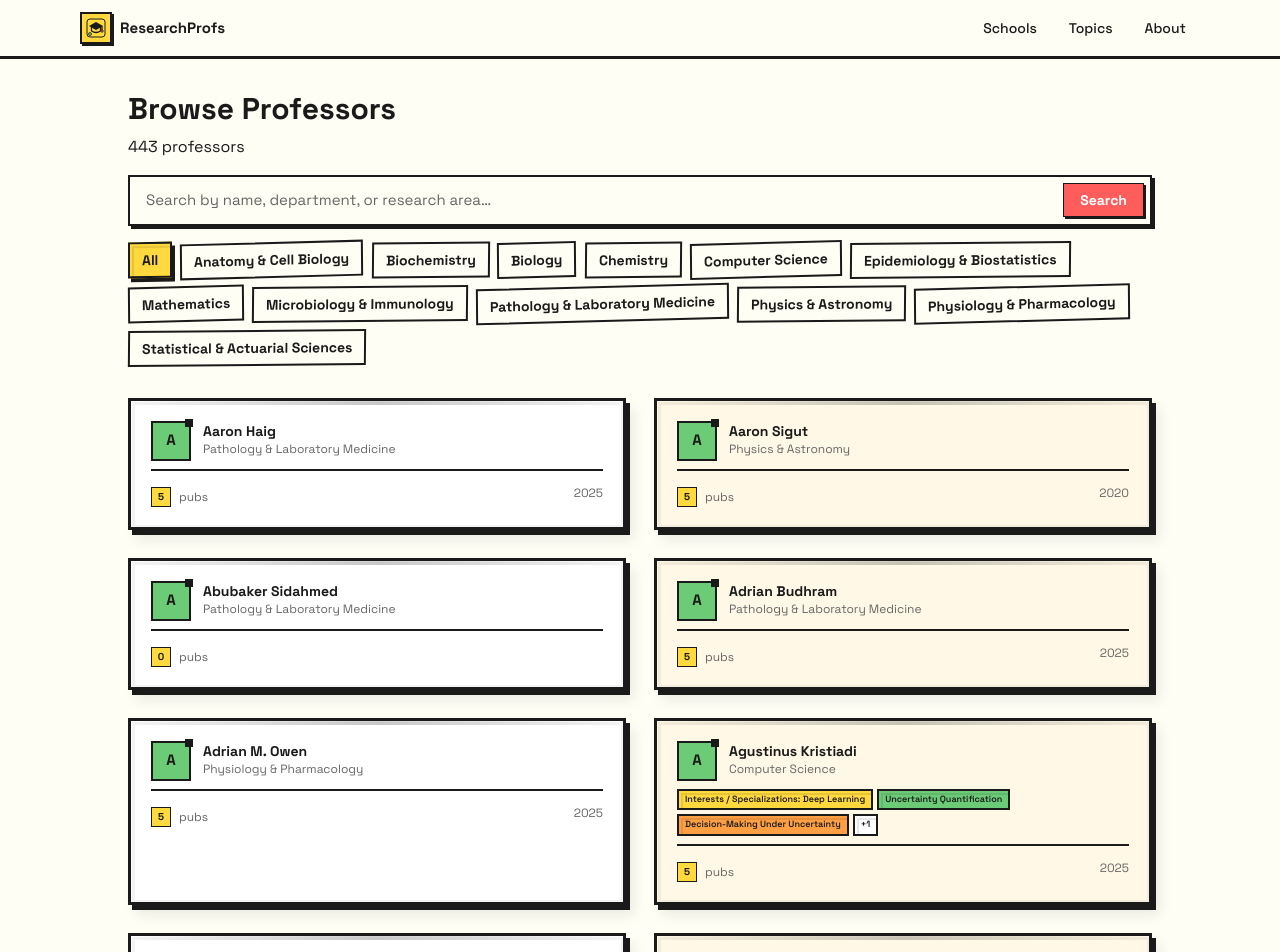
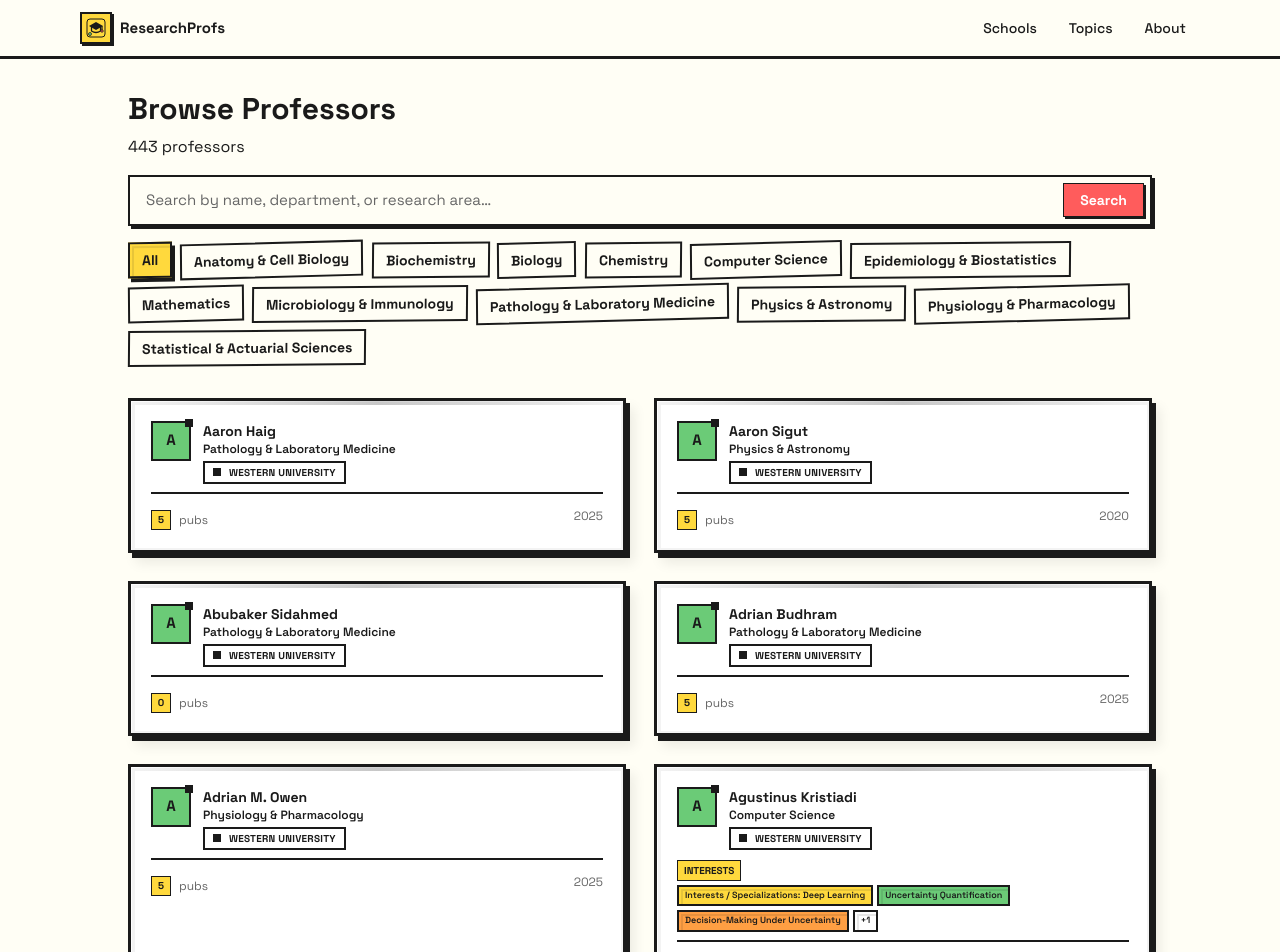
Before and after one commit to lucianlavric/western-research-profs, a Next.js app: page /professors in a window 1280 px wide. Shown: the top 952 px of the page. Built offline with nearby package versions, Linux system fonts and the light colour scheme.

Commit message:
style: clarify school context and unify cards

```diff
--- a/app/professors/page.tsx
+++ b/app/professors/page.tsx
@@ -71,8 +71,8 @@ export default async function ProfessorsPage({ searchParams }: Props) {
         {/* Results */}
         {professors.length > 0 ? (
           <div className="grid grid-cols-1 md:grid-cols-2 xl:grid-cols-2 gap-5 md:gap-7">
-            {professors.map((prof, idx) => (
-              <ProfessorCardInteractive key={prof.id} professor={prof} striped={idx % 2 === 1} />
+            {professors.map((prof) => (
+              <ProfessorCardInteractive key={prof.id} professor={prof} />
             ))}
           </div>
         ) : (
--- a/components/ProfessorCard.tsx
+++ b/components/ProfessorCard.tsx
@@ -15,12 +15,12 @@ function getColor(name: string) {
 export default function ProfessorCard({ professor }: ProfessorCardProps) {
   const pubCount = professor.publications.length;
   const color = getColor(professor.name);
-  const rotation = (professor.name.charCodeAt(0) % 4 - 2) * 0.8; // -1.6 to 1.6 degrees
+  const rotation = 0;
 
   return (
     <Link href={`/professors/${professor.id}`} className="block group">
       <div
-          className="neu-card featured p-3 h-full flex flex-col relative"
+          className="neu-card p-3 h-full flex flex-col relative"
         style={{ transform: `rotate(${rotation}deg)` }}
       >
         {/* Accent line */}
--- a/components/ProfessorCardInteractive.tsx
+++ b/components/ProfessorCardInteractive.tsx
@@ -13,7 +13,6 @@ const ProfessorPreview = dynamic(() => import("./ProfessorPreview"), {
 
 interface ProfessorCardInteractiveProps {
   professor: Professor;
-  striped?: boolean;
 }
 
 const colors = ["#ffd93d", "#6bcb77", "#ff9f43", "#ff5c5c"];
@@ -22,7 +21,7 @@ function getColor(name: string) {
   return colors[name.charCodeAt(0) % colors.length];
 }
 
-export default function ProfessorCardInteractive({ professor, striped = false }: ProfessorCardInteractiveProps) {
+export default function ProfessorCardInteractive({ professor }: ProfessorCardInteractiveProps) {
   const [showPreview, setShowPreview] = useState(false);
 
   // Use loop instead of Math.max(...spread) for O(n) performance (js-min-max-loop)
@@ -44,7 +43,6 @@ export default function ProfessorCardInteractive({ professor, striped = false }:
       <Link href={`/professors/${professor.id}`} className="block group">
         <div
           className="neu-card p-4 md:p-5 h-full flex flex-col relative"
-          style={{ backgroundColor: striped ? "#fff8e6" : undefined }}
         >
           {/* Accent line */}
           <div className="absolute top-0 left-0 right-0 h-1 bg-gradient-to-r from-transparent via-[#1a1a1a] to-transparent opacity-20" />
@@ -62,12 +60,19 @@ export default function ProfessorCardInteractive({ professor, striped = false }:
               <h3 className="font-bold text-sm text-[#1a1a1a] group-hover:text-[#ff5c5c] truncate">
                 {professor.name}
               </h3>
-              <p className="text-xs text-[#666] truncate">{professor.department}</p>
+              <p className="text-xs text-[#1a1a1a] font-semibold truncate">{professor.department}</p>
+              <div className="mt-1 inline-flex items-center gap-2 px-2 py-0.5 border-2 border-[#1a1a1a] bg-white text-[10px] font-bold uppercase tracking-wide">
+                <span className="inline-block w-2 h-2 bg-[#1a1a1a]" />
+                {professor.university}
+              </div>
             </div>
           </div>
 
           {professor.researchAreas.length > 0 && (
-            <div className="mb-2 flex-grow">
+            <div className="mb-2 flex-grow space-y-1">
+              <div className="inline-flex items-center px-1.5 py-0.5 border border-[#1a1a1a] text-[10px] font-bold uppercase bg-[#ffd93d]">
+                Interests
+              </div>
               <ResearchTags tags={professor.researchAreas} limit={3} small />
             </div>
           )}
```
